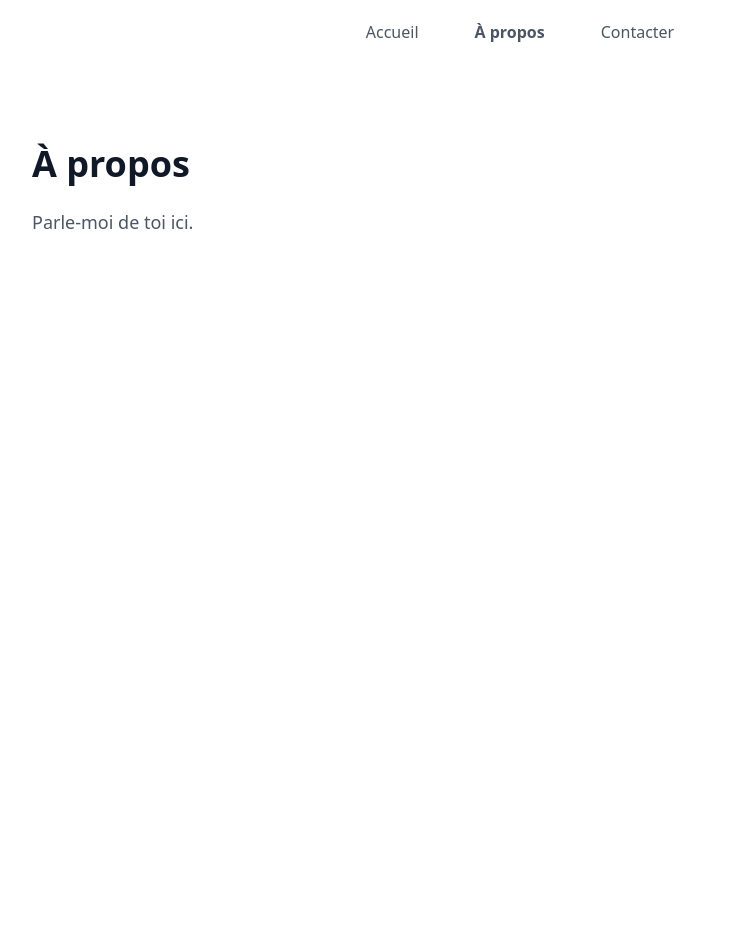
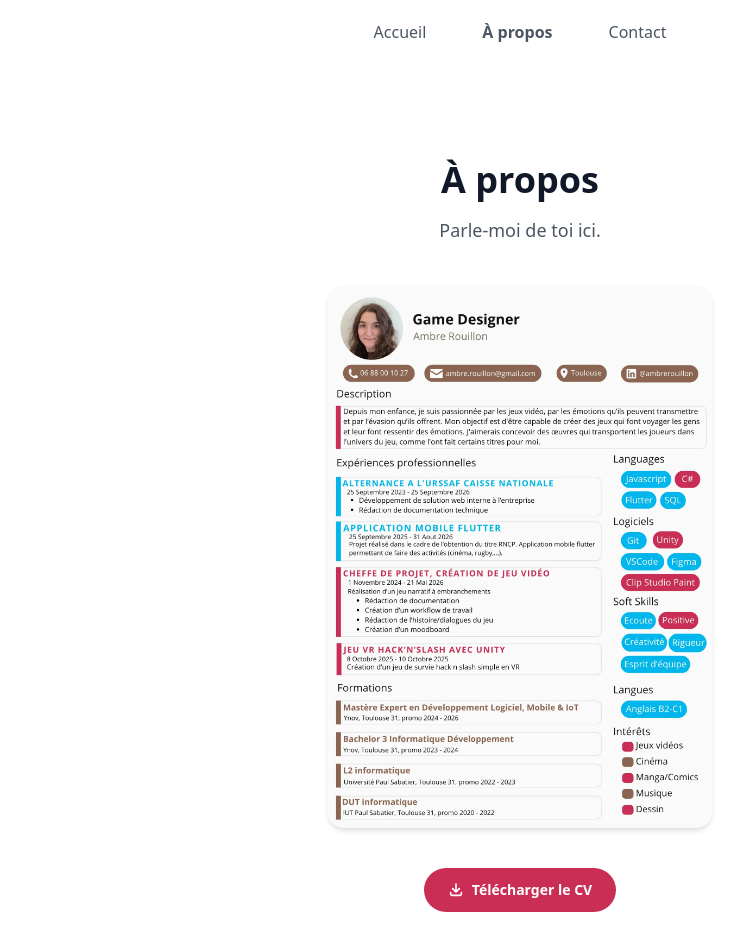
Before and after one commit to Namioumiou/Portfolio, an Angular app: page /a-propos in a window 1280 px wide. Shown: the top 950 px of the page, without its empty margins (120-862 px from the left). Before the commit the page ends 800 px from the top, so only its background shows below. Built offline with nearby package versions, Linux system fonts and the light colour scheme.

Commit message:
a propos cv et dl ok

```diff
--- a/src/app/header/header.component.html
+++ b/src/app/header/header.component.html
@@ -19,6 +19,6 @@
 
     <a routerLink="/contacter" routerLinkActive="text-black font-semibold"
        class="relative z-10 px-3 md:px-6 py-2 text-sm md:text-base text-gray-600 hover:text-white rounded-full transition-colors"
-       (mouseenter)="onHover($event, '#8A6552')">Contacter</a>
+       (mouseenter)="onHover($event, '#8A6552')">Contact</a>
   </nav>
 </header>
--- a/src/app/pages/about/about.component.html
+++ b/src/app/pages/about/about.component.html
@@ -1,4 +1,50 @@
-<main class="max-w-5xl mx-auto px-6 py-20">
-  <h1 class="text-4xl font-bold text-gray-900 mb-6">À propos</h1>
-  <p class="text-gray-600 text-lg leading-relaxed">Parle-moi de toi ici.</p>
+<main class="max-w-2xl mx-auto px-4 md:px-6 py-16 md:py-24 flex flex-col items-center gap-10">
+
+  <div class="flex flex-col gap-4 text-center">
+    <h1 class="text-3xl md:text-4xl font-bold text-gray-900">À propos</h1>
+    <p class="text-gray-600 text-lg leading-relaxed">
+      Parle-moi de toi ici.
+    </p>
+  </div>
+
+  <button
+    (click)="open()"
+    class="group relative w-full max-w-sm overflow-hidden rounded-2xl shadow-md hover:shadow-xl hover:scale-[1.02] transition-[transform,box-shadow] duration-150 focus:outline-none"
+  >
+    <img src="about/CV2026.webp" alt="CV"
+      class="w-full h-auto block transition-transform duration-150 group-hover:scale-[1.04]" />
+    <div class="absolute inset-0 bg-black/0 group-hover:bg-black/20 transition-colors duration-150 rounded-2xl"></div>
+  </button>
+
+  <a href="about/CV2026.pdf" download="AmbreRouillonCV" target="_blank"
+    class="flex items-center gap-2 px-6 py-3 rounded-full bg-[#CA2E55] text-white text-sm font-semibold hover:bg-[#A82644] transition-colors duration-150">
+    <svg xmlns="http://www.w3.org/2000/svg" class="w-4 h-4" fill="none" viewBox="0 0 24 24" stroke="currentColor" stroke-width="2.5">
+      <path stroke-linecap="round" stroke-linejoin="round" d="M4 16v2a2 2 0 002 2h12a2 2 0 002-2v-2M7 10l5 5 5-5M12 15V3"/>
+    </svg>
+    Télécharger le CV
+  </a>
+
 </main>
+
+@if (isOpen) {
+  <div
+    class="fixed inset-0 z-50 flex items-center justify-center bg-black/85 backdrop-blur-sm p-4"
+    (click)="close()"
+    (keydown.escape)="close()"
+  >
+    <img
+      src="about/CV2026.webp"
+      alt="CV"
+      class="max-h-[90vh] max-w-full rounded-xl shadow-2xl object-contain"
+      (click)="$event.stopPropagation()"
+      (keydown)="$event.stopPropagation()"
+    />
+    <button (click)="close()"
+      class="absolute top-5 right-5 flex items-center justify-center w-10 h-10 rounded-full bg-white/10 hover:bg-white/25 text-white transition-colors"
+      aria-label="Fermer">
+      <svg xmlns="http://www.w3.org/2000/svg" class="w-5 h-5" fill="none" viewBox="0 0 24 24" stroke="currentColor" stroke-width="2.5">
+        <path stroke-linecap="round" stroke-linejoin="round" d="M6 18L18 6M6 6l12 12"/>
+      </svg>
+    </button>
+  </div>
+}
--- a/src/app/pages/about/about.component.ts
+++ b/src/app/pages/about/about.component.ts
@@ -1,8 +1,30 @@
-import { Component } from '@angular/core';
+import { Component, HostListener, inject } from '@angular/core';
+import { ModalStateService } from '../../services/modal-state.service';
 
 @Component({
   selector: 'app-about',
   standalone: true,
   templateUrl: './about.component.html',
 })
-export class AboutComponent {}
+export class AboutComponent {
+  private modalState = inject(ModalStateService);
+
+  isOpen = false;
+
+  open() {
+    this.isOpen = true;
+    this.modalState.isOpen.set(true);
+    document.body.style.overflow = 'hidden';
+  }
+
+  close() {
+    this.isOpen = false;
+    this.modalState.isOpen.set(false);
+    document.body.style.overflow = '';
+  }
+
+  @HostListener('document:keydown', ['$event'])
+  onKey(e: KeyboardEvent) {
+    if (this.isOpen && e.key === 'Escape') this.close();
+  }
+}
--- a/src/app/pages/contact/contact.component.html
+++ b/src/app/pages/contact/contact.component.html
@@ -1,5 +1,5 @@
-<main class="max-w-2xl mx-auto px-6 py-20">
-  <h1 class="text-4xl font-bold text-gray-900 mb-12 text-center">Contacter moi</h1>
+<main class="max-w-2xl mx-auto px-4 md:px-6 py-16 md:py-24">
+  <h1 class="text-4xl font-bold text-gray-900 mb-12 text-center">Contactez-moi</h1>
 
   @if (status === 'success') {
     <div class="bg-green-50 border border-green-200 text-green-700 rounded-lg px-5 py-4 mb-8">
```
Also changed, not shown: public/about/CV2026.webp (added), 1 other file (tests, documents, lock files or other folders).
